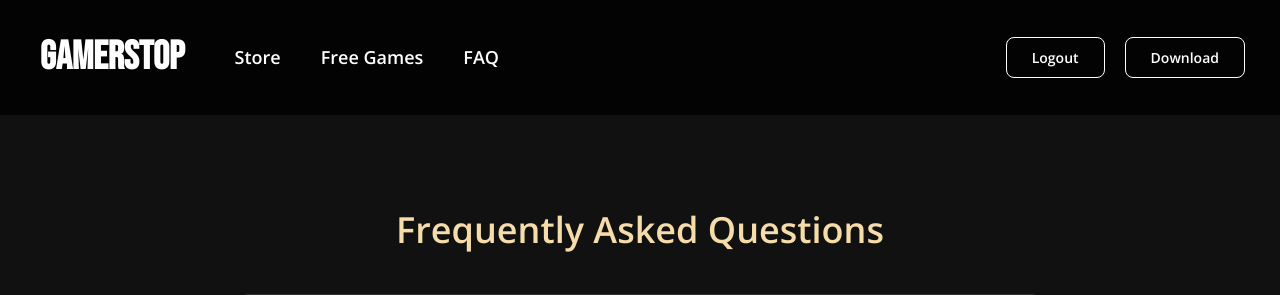
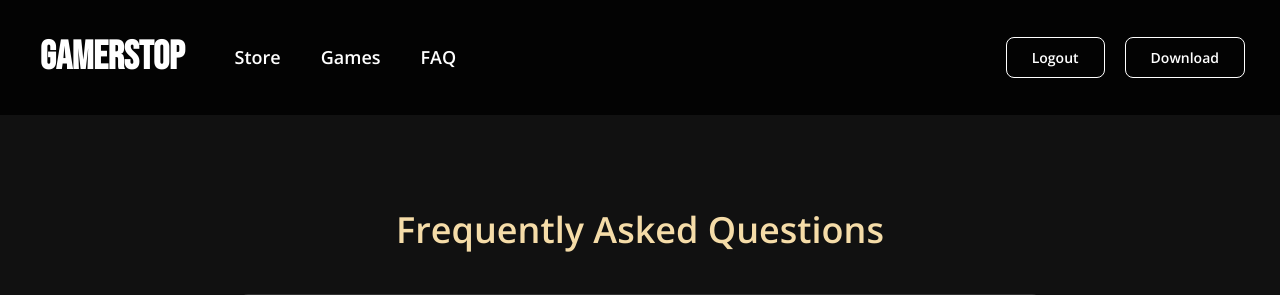
Before and after one commit to FranzElwynAnicas/Gamerstop, a Django app: page /faq/ in a window 1280 px wide. Shown: the top 295 px of the page. Run offline with Django 5.2, Linux system fonts and the light colour scheme; a user stored in the database is signed in.

Commit message:
Update base.html

```diff
--- a/ecom_app/project1/accounts/templates/base.html
+++ b/ecom_app/project1/accounts/templates/base.html
@@ -22,7 +22,7 @@
                 <nav>
                     <ul>
                         <li><a href="{% url 'store' %}">Store</a></li>
-                        <li><a href="{% url 'freegames' %}">Free Games</a></li>
+                        <li><a href="{% url 'freegames' %}">Games</a></li>
                         <li><a href="{% url 'faq' %}">FAQ</a></li>
                         {% comment %} <li><a href="{% url 'news' %}">News</a></li> {% endcomment %}
 
```
